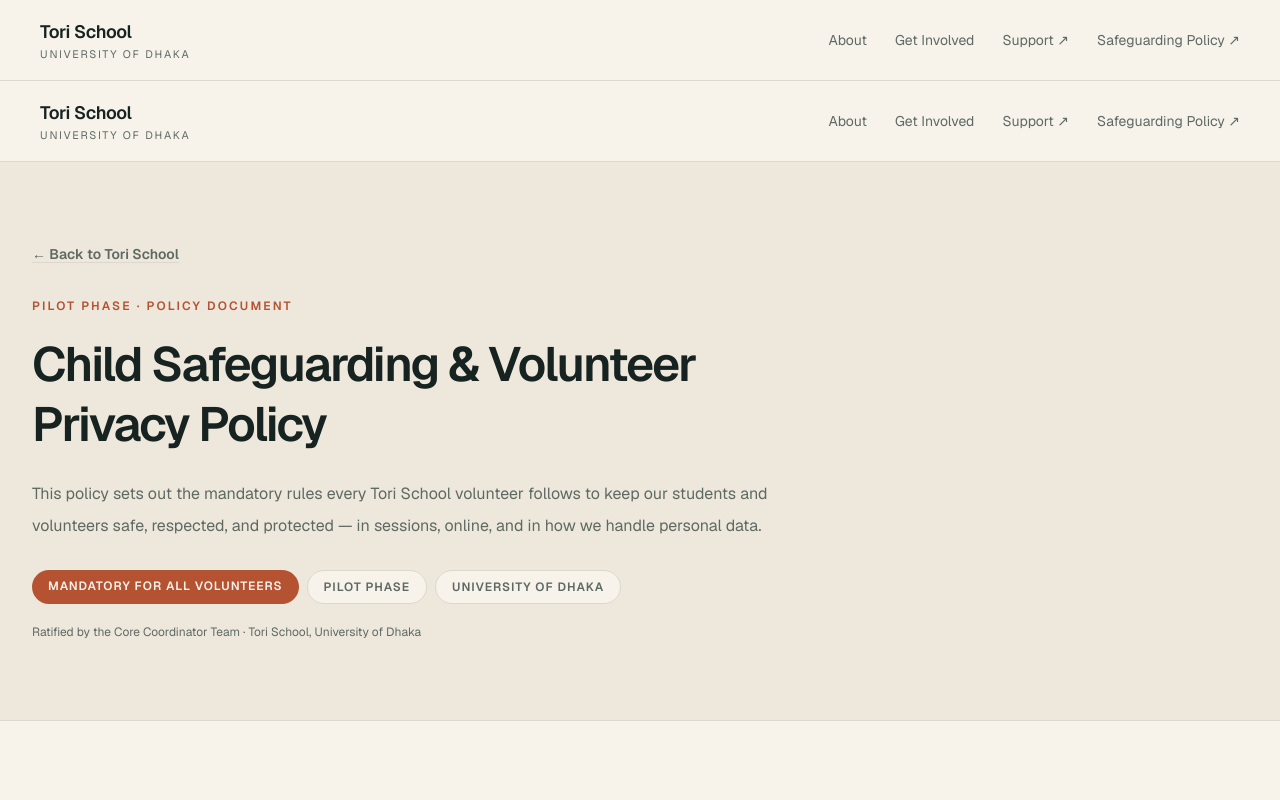
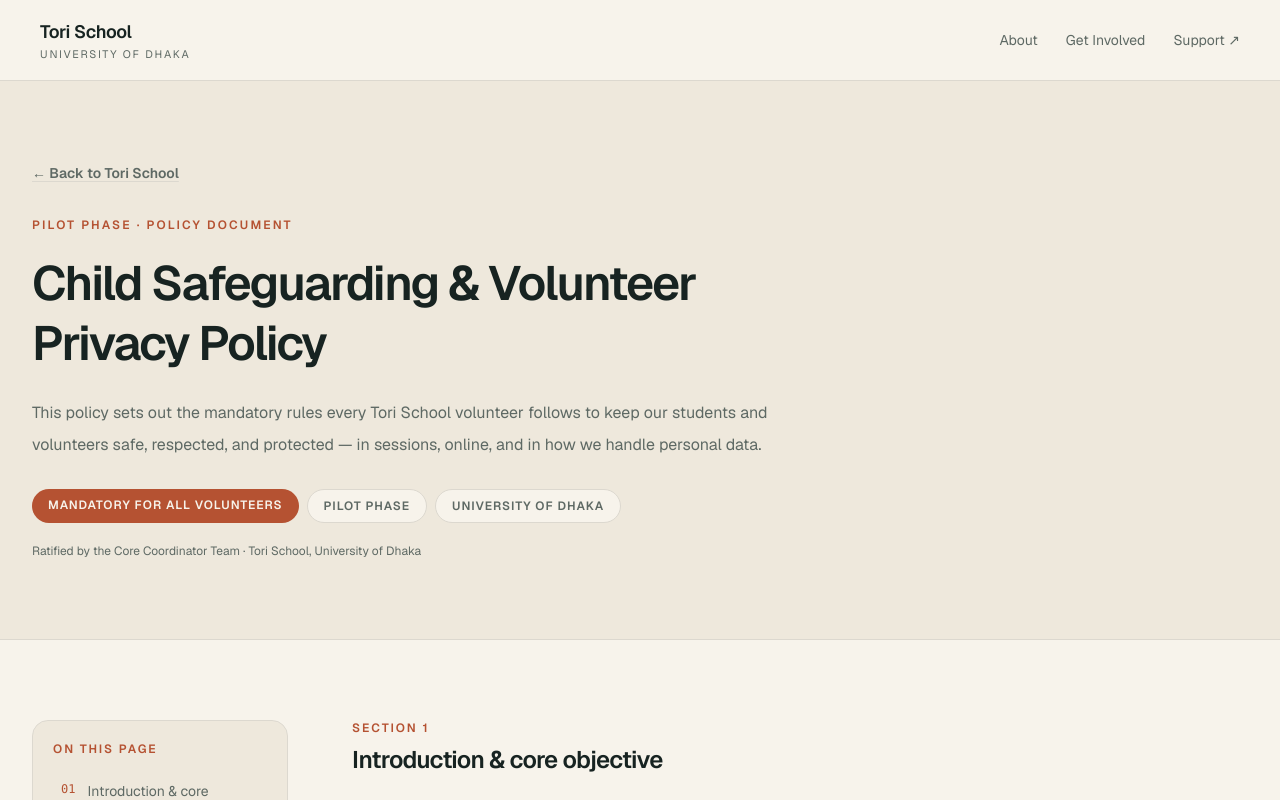
Before and after one commit to irfanAbir1231/torischool, a Next.js app: page /safeguarding-policy in a window 1280 px wide. Shown: the top 800 px of the page. Built offline with nearby package versions, Linux system fonts and the light colour scheme.

Commit message:
fix: move safeguarding policy link to footer

```diff
--- /dev/null
+++ b/public/safeguarding-policy.html
@@ -0,0 +1,20 @@
+<!doctype html>
+<html lang="en">
+  <head>
+    <meta charset="utf-8" />
+    <meta name="viewport" content="width=device-width, initial-scale=1" />
+    <title>Child Safeguarding &amp; Volunteer Privacy Policy | Tori School</title>
+    <meta http-equiv="refresh" content="0;url=/safeguarding-policy" />
+    <style>
+      body { margin: 0; min-height: 100vh; display: grid; place-items: center; background: #f7f3eb; color: #172321; font: 16px/1.6 Arial, sans-serif; }
+      main { max-width: 32rem; padding: 2rem; text-align: center; }
+      a { color: #b55232; font-weight: 700; }
+    </style>
+  </head>
+  <body>
+    <main>
+      <p>Opening the Tori School Child Safeguarding &amp; Volunteer Privacy Policy…</p>
+      <p><a href="/safeguarding-policy">Continue to the policy</a></p>
+    </main>
+  </body>
+</html>
--- a/src/app/safeguarding-policy/page.tsx
+++ b/src/app/safeguarding-policy/page.tsx
@@ -1,8 +1,5 @@
 import Link from "next/link";
 import type { ReactNode } from "react";
-
-import { Footer } from "@/components/layout/Footer";
-import { Header } from "@/components/layout/Header";
 
 const sections = [
   ["intro", "Introduction & core objective"],
@@ -37,9 +34,7 @@
 
 export default function SafeguardingPolicyPage() {
   return (
-    <div className="min-h-screen bg-cream text-ink">
-      <Header />
-      <main>
+    <main className="min-h-screen bg-cream text-ink">
         <section className="border-b border-line bg-surface py-16 sm:py-20">
           <div className="mx-auto max-w-7xl px-6 sm:px-8">
             <Link href="/" className="inline-flex text-sm font-semibold text-muted underline decoration-line underline-offset-4 hover:text-ink">← Back to Tori School</Link>
@@ -144,8 +139,6 @@
             </section>
           </div>
         </div>
-      </main>
-      <Footer />
-    </div>
+    </main>
   );
 }
--- a/src/components/layout/Footer.tsx
+++ b/src/components/layout/Footer.tsx
@@ -15,6 +15,7 @@
             <a href={site.links.facebook} target="_blank" rel="noopener noreferrer" className="underline decoration-line underline-offset-4 hover:text-accent focus-visible:outline-2 focus-visible:outline-offset-4 focus-visible:outline-accent">Facebook</a>
             <a href={site.links.youtube} target="_blank" rel="noopener noreferrer" className="underline decoration-line underline-offset-4 hover:text-accent focus-visible:outline-2 focus-visible:outline-offset-4 focus-visible:outline-accent">YouTube</a>
             <a href={site.links.linkedin} target="_blank" rel="noopener noreferrer" className="underline decoration-line underline-offset-4 hover:text-accent focus-visible:outline-2 focus-visible:outline-offset-4 focus-visible:outline-accent">LinkedIn</a>
+            <a href="/safeguarding-policy.html" target="_blank" rel="noopener noreferrer" className="underline decoration-line underline-offset-4 hover:text-accent focus-visible:outline-2 focus-visible:outline-offset-4 focus-visible:outline-accent">Safeguarding Policy ↗</a>
           </div>
         </div>
         <div className="mt-10 border-t border-line pt-5 text-xs text-muted">© {new Date().getFullYear()} {site.identity.name}</div>
--- a/src/data/site.ts
+++ b/src/data/site.ts
@@ -43,7 +43,6 @@
     { label: "About", href: "#about" },
     { label: "Get Involved", href: "#volunteer" },
     { label: "Support ↗", href: "#support" },
-    { label: "Safeguarding Policy ↗", href: "/safeguarding-policy" },
   ] satisfies SiteLink[],
   hero: {
     headline: "Learning beyond the classroom.",
```
